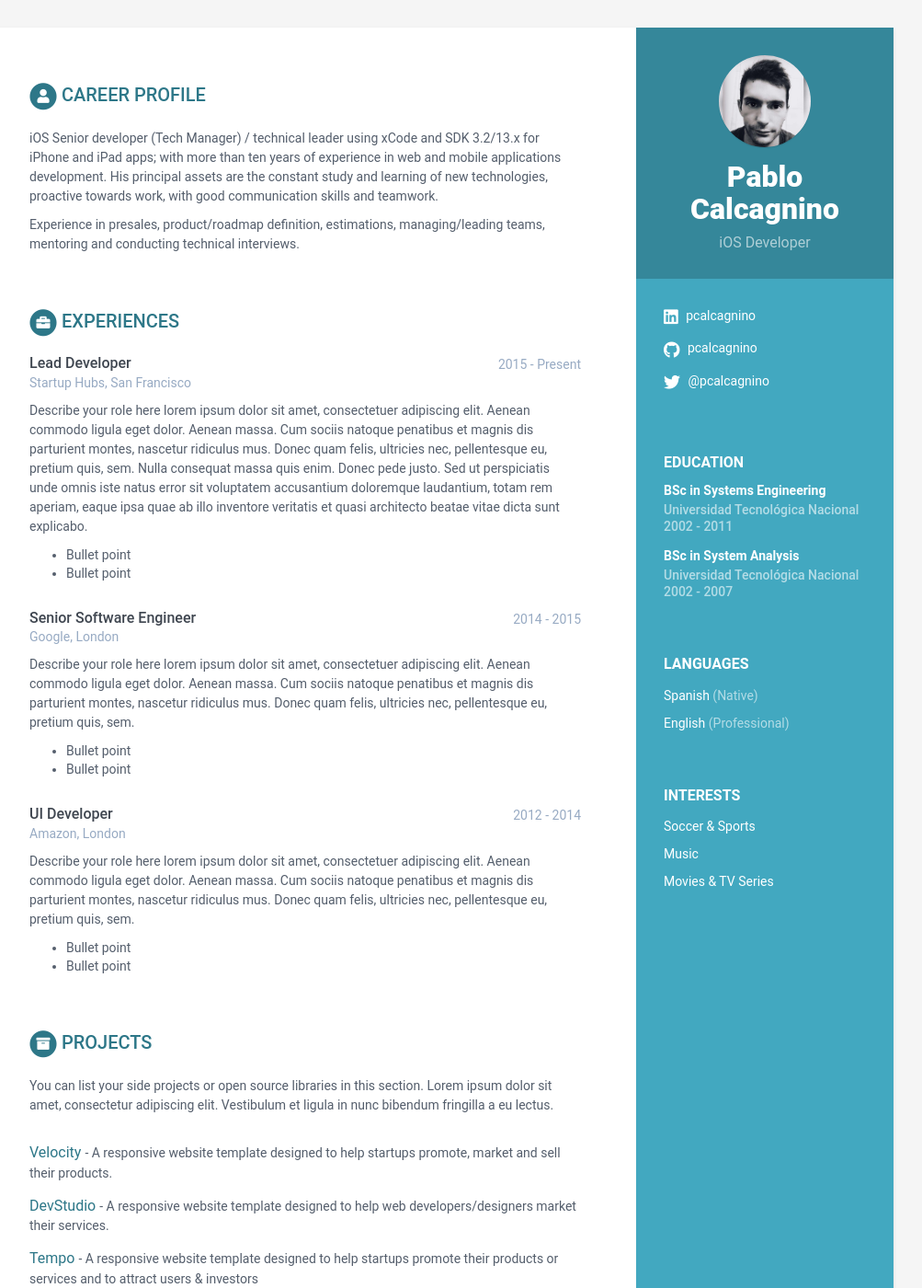
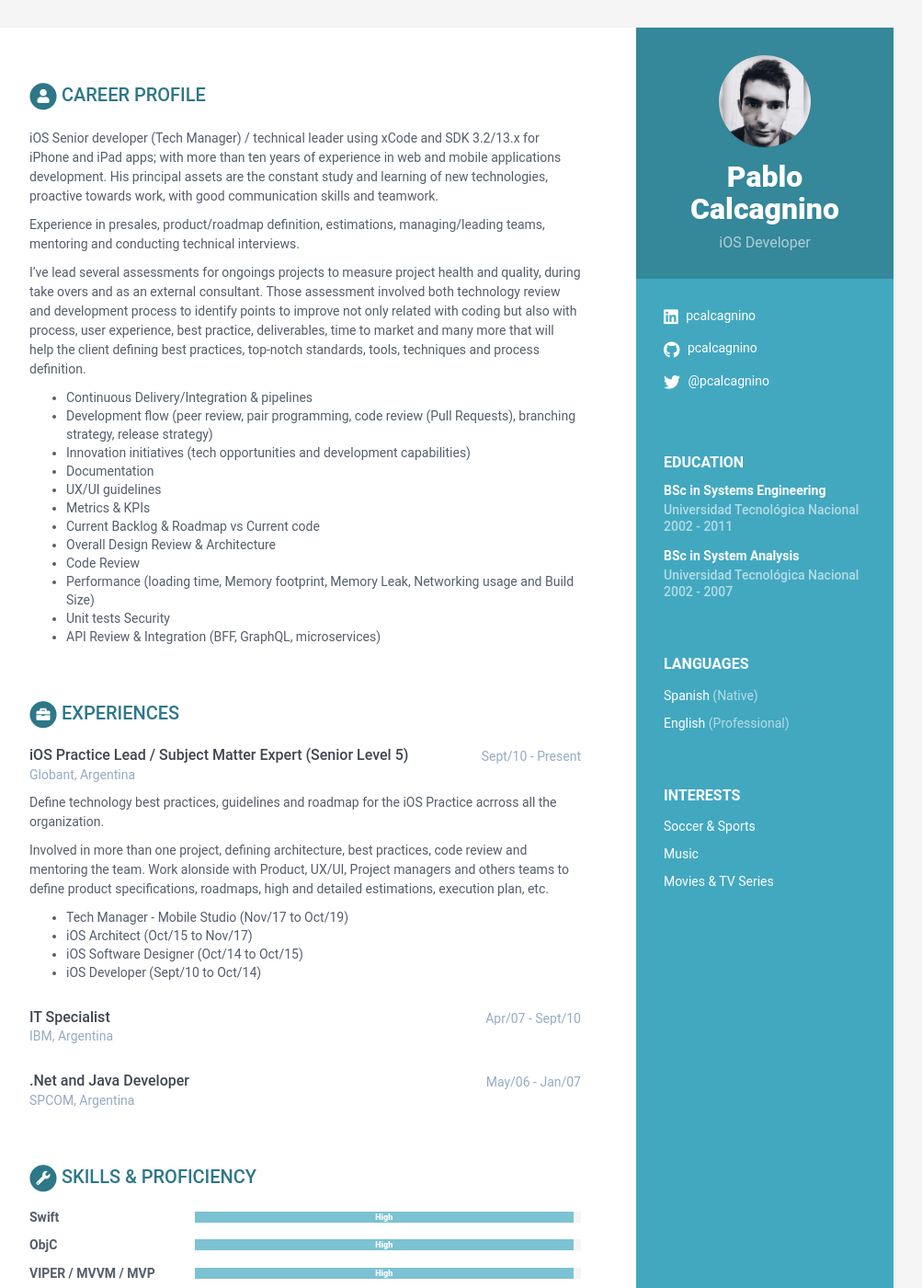
Before and after one commit to pcalcagnino/pcalcagnino.github.io, a Jekyll site: the page built from index.html, in a window 1280 px wide and 1400 px high. Shown: the whole window at 92% size, without its empty margins (168-1171 px from the left). Built offline with Jekyll 4.4.1, drawn with Linux system fonts in a browser that asks for light colours; some of the changed text lies outside the part shown.

Commit message:
Update information

```diff
--- a/_data/data.yml
+++ b/_data/data.yml
@@ -52,104 +52,106 @@ career-profile:
       Experience in presales, product/roadmap definition, estimations, managing/leading teams,
       mentoring and conducting technical interviews.
 
+      I've lead several assessments for ongoings projects to measure project health and quality, during take overs and as an external consultant. Those assessment involved both technology review and development process to identify points to improve not only related with coding but also with process, user experience, best practice, deliverables, time to market and many more that will help the client defining best practices, top-notch standards, tools, techniques and process definition.
+        - Continuous Delivery/Integration & pipelines
+        - Development flow (peer review, pair programming, code review (Pull Requests), branching strategy, release strategy)
+        - Innovation initiatives (tech opportunities and development capabilities)
+        - Documentation
+        - UX/UI guidelines
+        - Metrics & KPIs
+        - Current Backlog & Roadmap vs Current code
+        - Overall Design Review & Architecture
+        - Code Review
+        - Performance (loading time, Memory footprint, Memory Leak, Networking usage and Build Size)
+        - Unit tests Security
+        - API Review & Integration (BFF, GraphQL, microservices)
+
 education:
     - degree: BSc in Systems Engineering
       university: Universidad Tecnológica Nacional
       time: 2002 - 2011
       details: |
-        Describe your study here lorem ipsum dolor sit amet, consectetuer
-        adipiscing elit. Aenean commodo ligula eget dolor. Aenean massa. Cum
-        sociis natoque penatibus et magnis dis parturient montes, nascetur
-        ridiculus mus. Donec quam felis, ultricies nec, pellentesque eu,
-        pretium quis, sem.
+        Systems Engineer are trained to plan, develop, direct and control information systems,
+        as well as manage human, physical and application resources involved in the implementation
+        of projects.
+        He also has a training that enables him as a researcher.
 
-          - Bullet point
-          - Bullet point
+          - estudios de factibilidad
+          - presupuestación
+          - dirección
+          - proyectos vinculados con los sistemas de información de una organización.
 
     - degree: BSc in System Analysis
       university: Universidad Tecnológica Nacional
       time: 2002 - 2007
       details: |
-        Describe your study here lorem ipsum dolor sit amet, consectetuer
-        adipiscing elit. Aenean commodo ligula eget dolor. Aenean massa. Cum
-        sociis natoque penatibus et magnis dis parturient montes, nascetur
-        ridiculus mus. Donec quam felis, ultricies nec, pellentesque eu,
-        pretium quis, sem.
+        The Systems Analyst has a clearly differentiated profile from the Information Systems Engineer,
+        more oriented to the activity of the Functional Analyst and with a marked relationship with the
+        application of Informatics to administrative management.
 
-          - Bullet point
-          - Bullet point
+          - Diagnosis of information needs, design new Systems and / or modify existing ones.
+            Carry out the survey, analysis, design, implementation and testing of the Information Systems.
+          - Collaborate in the evaluation and selection from the point of view of Information Systems,
+            processing and communication equipment, and basic systems.
+          - Participate in the preparation of the feasibility study of Information Systems projects.
+          - Determine the profile of the auxiliary human resources necessary for the development of
+            the Information System; contribute to their selection and training.
+          - Carry out arbitrations, assessments and appraisals related to the means of data processing.
 
 experiences:
-    - role: Lead Developer
-      time: 2015 - Present
-      company: Startup Hubs, San Francisco
+    - role: iOS Practice Lead / Subject Matter Expert (Senior Level 5)
+      time: Sept/10 - Present
+      company: Globant, Argentina
       details: |
-        Describe your role here lorem ipsum dolor sit amet, consectetuer
-        adipiscing elit. Aenean commodo ligula eget dolor. Aenean massa.
-        Cum sociis natoque penatibus et magnis dis parturient montes,
-        nascetur ridiculus mus. Donec quam felis, ultricies nec,
-        pellentesque eu, pretium quis, sem. Nulla consequat massa quis
-        enim. Donec pede justo. Sed ut perspiciatis unde omnis iste natus
-        error sit voluptatem accusantium doloremque laudantium, totam rem
-        aperiam, eaque ipsa quae ab illo inventore veritatis et quasi
-        architecto beatae vitae dicta sunt explicabo.
+        Define technology best practices, guidelines and roadmap for the iOS Practice acrross all the organization.
 
-          - Bullet point
-          - Bullet point
+        Involved in more than one project, defining architecture, best practices, code review and mentoring the team.
+        Work alonside with Product, UX/UI, Project managers and others teams to define product specifications, roadmaps, high
+        and detailed estimations, execution plan, etc.
 
-    - role: Senior Software Engineer
-      time: 2014 - 2015
-      company: Google, London
-      details: |
-        Describe your role here lorem ipsum dolor sit amet, consectetuer
-        adipiscing elit. Aenean commodo ligula eget dolor. Aenean massa.
-        Cum sociis natoque penatibus et magnis dis parturient montes,
-        nascetur ridiculus mus. Donec quam felis, ultricies nec,
-        pellentesque eu, pretium quis, sem.
+          - Tech Manager - Mobile Studio (Nov/17 to Oct/19)
+          - iOS Architect (Oct/15 to Nov/17)
+          - iOS Software Designer (Oct/14 to Oct/15)
+          - iOS Developer (Sept/10 to Oct/14)
 
-          - Bullet point
-          - Bullet point
 
-    - role: UI Developer
-      time: 2012 - 2014
-      company: Amazon, London
-      details: |
-        Describe your role here lorem ipsum dolor sit amet, consectetuer
-        adipiscing elit. Aenean commodo ligula eget dolor. Aenean massa.
-        Cum sociis natoque penatibus et magnis dis parturient montes,
-        nascetur ridiculus mus. Donec quam felis, ultricies nec,
-        pellentesque eu, pretium quis, sem.
+    - role: IT Specialist
+      time: Apr/07 - Sept/10
+      company: IBM, Argentina
+      details:
 
-          - Bullet point
-          - Bullet point
+    - role: .Net and Java Developer
+      time: May/06 - Jan/07
+      company: SPCOM, Argentina
+      details:
 
-projects:
-    title: Projects
-    intro: >
-      You can list your side projects or open source libraries in this
-      section. Lorem ipsum dolor sit amet, consectetur adipiscing elit.
-      Vestibulum et ligula in nunc bibendum fringilla a eu lectus.
+# projects:
+#     title: Projects
+#     intro: >
+#       You can list your side projects or open source libraries in this
+#       section. Lorem ipsum dolor sit amet, consectetur adipiscing elit.
+#       Vestibulum et ligula in nunc bibendum fringilla a eu lectus.
 
-    assignments:
-      - title: Velocity
-        link: "#hook"
-        tagline: "A responsive website template designed to help startups promote, market and sell their products."
+#     assignments:
+#       - title: Velocity
+#         link: "#hook"
+#         tagline: "A responsive website template designed to help startups promote, market and sell their products."
 
-      - title: DevStudio
-        link: "#"
-        tagline: "A responsive website template designed to help web developers/designers market their services."
+#       - title: DevStudio
+#         link: "#"
+#         tagline: "A responsive website template designed to help web developers/designers market their services."
 
-      - title: Tempo
-        link: "#"
-        tagline: "A responsive website template designed to help startups promote their products or services and to attract users &amp; investors"
+#       - title: Tempo
+#         link: "#"
+#         tagline: "A responsive website template designed to help startups promote their products or services and to attract users &amp; investors"
 
-      - title: Atom
-        link: "#"
-        tagline: "A comprehensive website template solution for startups/developers to market their mobile apps."
+#       - title: Atom
+#         link: "#"
+#         tagline: "A comprehensive website template solution for startups/developers to market their mobile apps."
 
-      - title: Delta
-        link: "#"
-        tagline: "A responsive Bootstrap one page theme designed to help app developers promote their mobile apps"
+#       - title: Delta
+#         link: "#"
+#         tagline: "A responsive Bootstrap one page theme designed to help app developers promote their mobile apps"
 
 # publications:
 #    title: Publications
@@ -175,15 +177,51 @@ skills:
     title: Skills &amp; Proficiency
 
     toolset:
-      - name: Python & Django
+      - name: Swift
         level: 98%
         proficiency: High
 
-      - name: Javascript & jQuery
+      - name: ObjC
         level: 98%
         proficiency: High
 
-      - name: Angular
+      - name: VIPER / MVVM / MVP
+        level: 98%
+        proficiency: High
+
+      - name: URLSession / Alamofire
+        level: 98%
+        proficiency: High
+
+      - name: Git
+        level: 98%
+        proficiency: High
+
+      - name: CoreData
+        level: 98%
+        proficiency: High
+
+      - name: Rest
+        level: 98%
+        proficiency: High
+
+      - name: TDD
+        level: 98%
+        proficiency: High
+
+      - name: Fastlane / Bitrise
+        level: 98%
+        proficiency: High
+
+      - name: Agile Methodologies
+        level: 98%
+        proficiency: High
+
+      - name: WatchOS
+        level: 55%
+        proficiency: Medium
+
+      - name: SQL
         level: 55%
         proficiency: Medium
 
@@ -191,11 +229,31 @@ skills:
         level: 55%
         proficiency: Medium
 
-      - name: Ruby on Rails
+      - name: Javascript
+        level: 55%
+        proficiency: Medium
+
+      - name: Jenkins
+        level: 55%
+        proficiency: Medium
+
+      - name: SwiftUI
         level: 10%
         proficiency: Low
 
-      - name: Sketch & Photoshop
+      - name: Combine
+        level: 10%
+        proficiency: Low
+
+      - name: tvOS
+        level: 10%
+        proficiency: Low
+
+      - name: Ruby
+        level: 10%
+        proficiency: Low
+
+      - name: CircleCI
         level: 10%
         proficiency: Low
 
```
